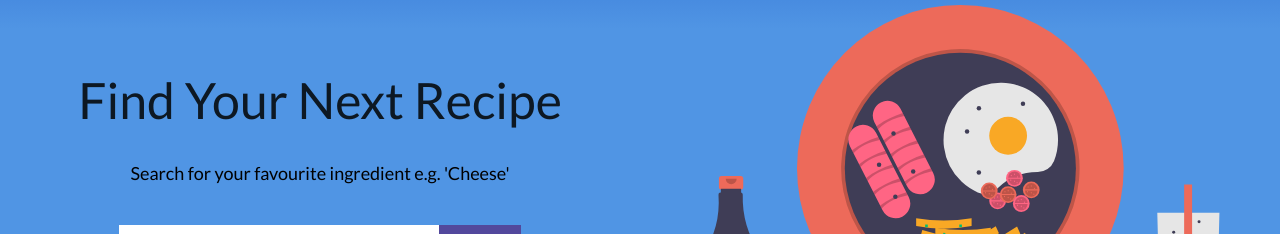
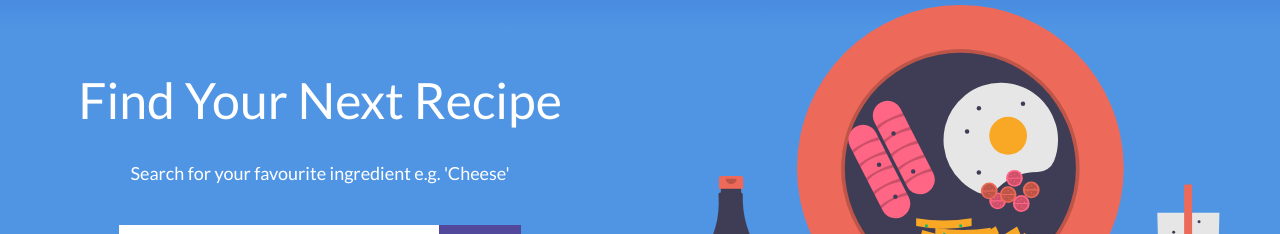
Before and after one commit to b-lauren/react-recipe-app, a React (Create React App) app: page / in a window 1280 px wide. Shown: the part 131-365 px from the top of the page. Built offline with nearby package versions, Linux system fonts and the light colour scheme; no server answers.

Commit message:
adds styling to text

```diff
--- a/src/App.css
+++ b/src/App.css
@@ -15,7 +15,7 @@
 }
 
 h1 {
-  color: #0d1823;
+  color: #fff;
   text-align: center;
   font-weight: 400;
   font-size: 50px;
@@ -24,6 +24,7 @@ h1 {
 
 p {
   font-size: 18px;
+  color: #fff;
 }
 
 .main-container {
```
